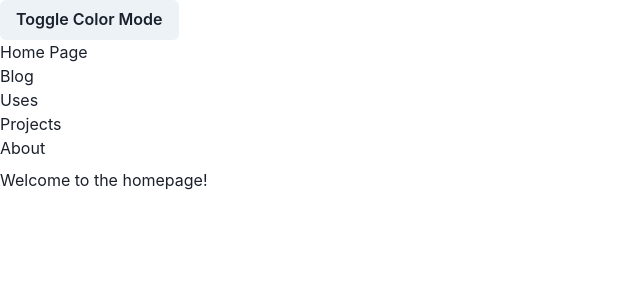
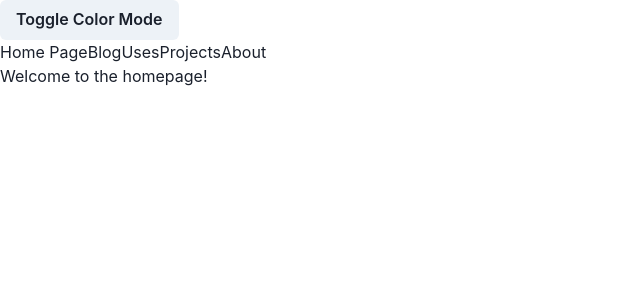
Before and after one commit to thefrugaldev/blog-v2, a Next.js app: page / in a window 1280 px wide. Shown: the top 300 px of the page, without its empty margins (0-640 px from the left). Built offline with nearby package versions, Linux system fonts and the light colour scheme.

Commit message:
💡 add theme for using system color mode

```diff
--- a/src/pages/_app.tsx
+++ b/src/pages/_app.tsx
@@ -1,14 +1,14 @@
 import { ChakraProvider } from "@chakra-ui/react";
 import { AppProps } from "next/app";
 import { FC } from "react";
-import "../shared/styles/global.css";
-import DarkModeToggle from "../shared/components/layout/components/dark-mode-toggle/dark-mode-toggle";
+import theme from "../shared/styles/theme";
+// import DarkModeToggle from "../shared/components/layout/components/dark-mode-toggle/dark-mode-toggle";
 // import DarkModeProvider from "../lib/state/dark-mode";
 
 const App: FC<AppProps> = ({ Component, pageProps }) => {
   return (
     // <DarkModeProvider>
-    <ChakraProvider>
+    <ChakraProvider theme={theme}>
       {/* <DarkModeToggle /> */}
       <Component {...pageProps} />
     </ChakraProvider>
--- a/src/shared/components/layout/components/header/header-item.tsx
+++ b/src/shared/components/layout/components/header/header-item.tsx
@@ -1,15 +1,13 @@
-import Link from 'next/link';
-import React, { FC } from 'react';
+import Link from "next/link";
+import React, { FC } from "react";
 
 const HeaderItem: FC<{ name: string; route: string }> = ({ name, route }) => {
   return (
-    <li>
-      <Link href={`${route}`}>
-        <a>
-          <span>{name}</span>
-        </a>
-      </Link>
-    </li>
+    <Link href={`${route}`}>
+      <a>
+        <span>{name}</span>
+      </a>
+    </Link>
   );
 };
 
--- a/src/shared/components/layout/components/header/header.tsx
+++ b/src/shared/components/layout/components/header/header.tsx
@@ -1,4 +1,4 @@
-import { Button, useColorMode } from "@chakra-ui/react";
+import { Button, Flex, useColorMode } from "@chakra-ui/react";
 import React from "react";
 import HeaderItem from "./header-item";
 
@@ -8,13 +8,13 @@ const Header = () => {
   return (
     <header>
       <Button onClick={toggleColorMode}>Toggle Color Mode</Button>
-      <ul className="flex">
+      <Flex>
         <HeaderItem name="Home Page" route={"/"} />
         <HeaderItem name="Blog" route={"/blog"} />
         <HeaderItem name="Uses" route={"/uses"} />
         <HeaderItem name="Projects" route={"/projects"} />
         <HeaderItem name="About" route={"/about"} />
-      </ul>
+      </Flex>
     </header>
   );
 };
--- /dev/null
+++ b/src/shared/styles/theme.ts
@@ -0,0 +1,9 @@
+import { extendTheme } from "@chakra-ui/react";
+
+const config = {
+  useSystemColorMode: true,
+};
+
+const theme = extendTheme({ config });
+
+export default theme;
```
